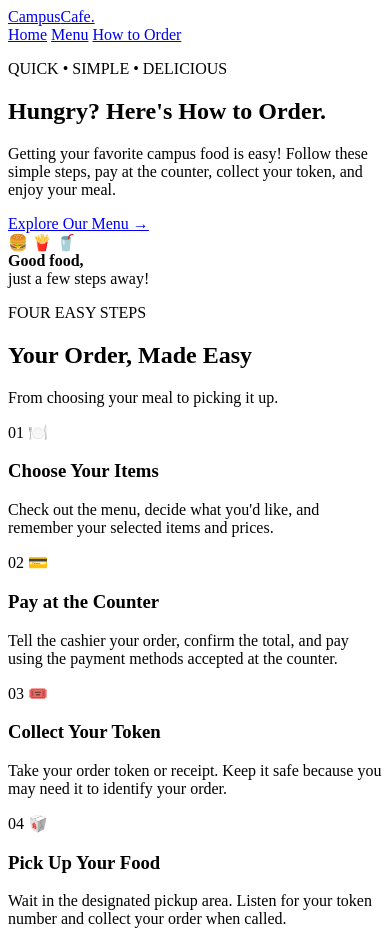
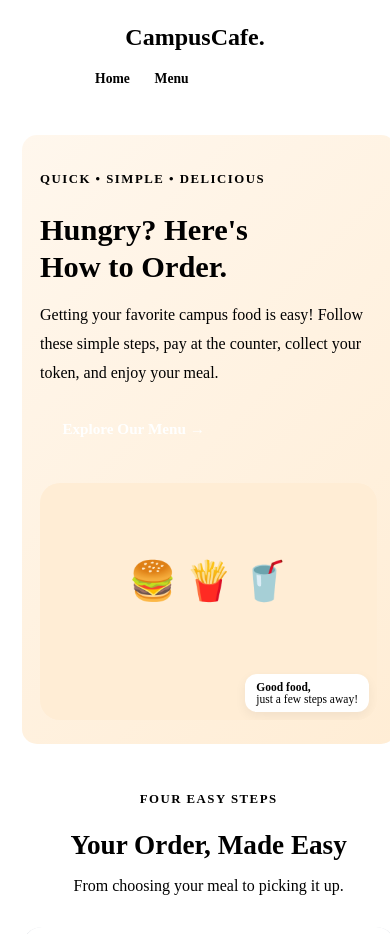
Before and after one commit to ahmedtahir0123/campus-cafeteria, a plain HTML site: page src/order.html in a window 390 px wide. Shown: the top 934 px of the page. Drawn offline with Linux system fonts and the light colour scheme.

Commit message:
made changes to order.html and added stylesheet code

```diff
--- a/src/order.html
+++ b/src/order.html
@@ -4,135 +4,168 @@
 <head>
     <meta charset="UTF-8">
     <meta name="viewport" content="width=device-width, initial-scale=1.0">
+    <meta name="description" content="Learn how to order food at Campus Cafe, from choosing your meal to collecting your order token.">
     <title>How to Order | Campus Cafe</title>
     <link rel="stylesheet" href="../styles/style.css">
 </head>
-<body>
 
+<body class="order-page">
+
+    <!-- Header and Navigation -->
     <header class="order-header">
-        <nav class="order-nav">
-            <a href="index.html" class="order-logo">Campus<span>Cafe.</span></a>
+        <nav class="order-nav" aria-label="Main navigation">
+            <a href="index.html" class="order-logo">
+                Campus<span>Cafe.</span>
+            </a>
 
             <div class="order-nav-links">
                 <a href="index.html">Home</a>
                 <a href="menu.html">Menu</a>
-                <a href="order.html" class="active">How to Order</a>
+                <a href="order.html" class="active" aria-current="page">
+                    How to Order
+                </a>
             </div>
         </nav>
     </header>
 
-    <main>
+    <main class="order-main">
+
+        <!-- Hero Section -->
         <section class="order-hero">
             <div class="order-hero-content">
                 <p class="order-label">QUICK • SIMPLE • DELICIOUS</p>
-                <h1>Hungry? Here's <span>How to Order.</span></h1>
-                <p>
+
+                <h1>
+                    Hungry? Here's
+                    <span>How to Order.</span>
+                </h1>
+
+                <p class="order-hero-description">
                     Getting your favorite campus food is easy!
                     Follow these simple steps, pay at the counter,
                     collect your token, and enjoy your meal.
                 </p>
-                <a href="menu.html" class="order-btn">Explore Our Menu &rarr;</a>
+
+                <a href="menu.html" class="order-btn">
+                    Explore Our Menu &rarr;
+                </a>
             </div>
 
-            <div class="order-hero-icon" aria-hidden="true">
-                <span>🍔</span>
-                <span>🍟</span>
-                <span>🥤</span>
+            <div class="order-hero-icon" aria-label="Burger, fries, and drink">
+                <span aria-hidden="true">🍔</span>
+                <span aria-hidden="true">🍟</span>
+                <span aria-hidden="true">🥤</span>
+
                 <div class="order-hero-note">
                     <strong>Good food,</strong>
-                    <br>just a few steps away!
+                    <br>
+                    just a few steps away!
                 </div>
             </div>
         </section>
 
-        <section class="order-steps section-container">
-            <div class="section-heading">
+        <!-- Ordering Steps -->
+        <section class="order-steps">
+            <div class="order-section-heading">
                 <p class="order-label">FOUR EASY STEPS</p>
                 <h2>Your Order, Made Easy</h2>
                 <p>From choosing your meal to picking it up.</p>
             </div>
 
             <div class="order-steps-grid">
+
                 <article class="order-step-card">
-                    <div class="step-top">
-                        <span class="step-number">01</span>
-                        <span class="step-icon">🍽️</span>
+                    <div class="order-step-top">
+                        <span class="order-step-number">01</span>
+                        <span class="order-step-icon" aria-hidden="true">🍽️</span>
                     </div>
+
                     <h3>Choose Your Items</h3>
                     <p>
-                        Check out the menu, decide what you'd like,
-                        and remember your selected items and prices.
+                        Check the menu, decide what you would like,
+                        and note your selected items and prices.
                     </p>
                 </article>
 
                 <article class="order-step-card">
-                    <div class="step-top">
-                        <span class="step-number">02</span>
-                        <span class="step-icon">💳</span>
+                    <div class="order-step-top">
+                        <span class="order-step-number">02</span>
+                        <span class="order-step-icon" aria-hidden="true">💳</span>
                     </div>
+
                     <h3>Pay at the Counter</h3>
                     <p>
                         Tell the cashier your order, confirm the total,
-                        and pay using the payment methods accepted at the counter.
+                        and pay using the accepted payment methods.
                     </p>
                 </article>
 
                 <article class="order-step-card">
-                    <div class="step-top">
-                        <span class="step-number">03</span>
-                        <span class="step-icon">🎟️</span>
+                    <div class="order-step-top">
+                        <span class="order-step-number">03</span>
+                        <span class="order-step-icon" aria-hidden="true">🎟️</span>
                     </div>
+
                     <h3>Collect Your Token</h3>
                     <p>
-                        Take your order token or receipt. Keep it safe
-                        because you may need it to identify your order.
+                        Collect your order token or receipt and keep it
+                        safe. You may need it to identify your order.
                     </p>
                 </article>
 
                 <article class="order-step-card">
-                    <div class="step-top">
-                        <span class="step-number">04</span>
-                        <span class="step-icon">🥡</span>
+                    <div class="order-step-top">
+                        <span class="order-step-number">04</span>
+                        <span class="order-step-icon" aria-hidden="true">🥡</span>
                     </div>
+
                     <h3>Pick Up Your Food</h3>
                     <p>
-                        Wait in the designated pickup area. Listen for
-                        your token number and collect your order when called.
+                        Wait in the pickup area and listen for your
+                        token number. Collect your order when called.
                     </p>
                 </article>
+
             </div>
         </section>
 
-        <section class="order-info-section">
-            <div class="section-container order-info-grid">
+        <!-- Peak Hours and Pickup Guidelines -->
+        <section class="order-guidelines">
+            <div class="order-guidelines-grid">
 
-                <article class="order-info-card peak-card">
-                    <div class="info-icon">⏰</div>
+                <article class="order-info-card">
+                    <div class="order-info-icon" aria-hidden="true">⏰</div>
+
                     <p class="order-label">PLAN AHEAD</p>
-                    <h2>A Little Tip About Peak Hours</h2>
+                    <h2>Busy During Peak Hours?</h2>
+
                     <p>
                         The cafeteria may get busy during lunch breaks
                         and between classes. Allow extra time for ordering
-                        and food preparation, especially during rush hours.
+                        and food preparation.
                     </p>
+
                     <ul>
                         <li>Decide what you want before reaching the counter.</li>
                         <li>Keep your payment ready.</li>
-                        <li>Wait patiently if there is a queue.</li>
+                        <li>Wait patiently in the queue.</li>
                     </ul>
                 </article>
 
-                <article class="order-info-card pickup-card">
-                    <div class="info-icon">📍</div>
+                <article class="order-info-card">
+                    <div class="order-info-icon" aria-hidden="true">📍</div>
+
                     <p class="order-label">PICKUP GUIDELINES</p>
                     <h2>Collect Your Order Smoothly</h2>
+
                     <p>
-                        Help everyone get their food quickly by following
-                        the cafeteria's pickup guidelines.
+                        Help everyone receive their food efficiently
+                        by following the cafeteria's pickup guidelines.
                     </p>
+
                     <ul>
                         <li>Keep your token or receipt with you.</li>
-                        <li>Wait in the marked pickup area.</li>
+                        <li>Wait in the designated pickup area.</li>
                         <li>Check your items before leaving.</li>
                         <li>Ask staff for help if your order is delayed.</li>
                     </ul>
@@ -141,16 +174,22 @@
             </div>
         </section>
 
-        <section class="order-bottom-cta">
-            <div class="order-bottom-content">
-                <span class="cta-emoji">😋</span>
-                <h2>Ready to Grab a Bite?</h2>
-                <p>Explore the menu and plan your next campus meal.</p>
-                <a href="menu.html" class="order-btn">View the Menu &rarr;</a>
-            </div>
+        <!-- Call to Action -->
+        <section class="order-cta">
+            <span class="order-cta-emoji" aria-hidden="true">😋</span>
+
+            <h2>Ready to Grab a Bite?</h2>
+
+            <p>Explore the menu and plan your next campus meal.</p>
+
+            <a href="menu.html" class="order-btn">
+                View the Menu &rarr;
+            </a>
         </section>
+
     </main>
 
+    <!-- Footer -->
     <footer class="order-footer">
         <p>&copy; 2026 Campus Cafe. Made for hungry students.</p>
     </footer>
--- a/styles/style.css
+++ b/styles/style.css
@@ -0,0 +1,436 @@
+
+/* ==========================================
+   HOW TO ORDER PAGE - MEMBER 3
+========================================== */
+
+/* Main page layout */
+.order-page {
+    min-height: 100vh;
+}
+
+.order-page .order-main {
+    display: block;
+    width: 100%;
+    max-width: 1100px;
+    margin: 2.5rem auto;
+    padding: 0 1.5rem;
+}
+
+/* Header and navigation */
+.order-page .order-header {
+    padding: 1.25rem 1rem;
+}
+
+.order-page .order-nav {
+    max-width: 1100px;
+    margin: 0 auto;
+    display: flex;
+    align-items: center;
+    justify-content: space-between;
+    gap: 1.5rem;
+}
+
+.order-page .order-logo {
+    color: var(--text-primary);
+    text-decoration: none;
+    font-size: 1.7rem;
+    font-weight: 700;
+    white-space: nowrap;
+}
+
+.order-page .order-logo span {
+    color: var(--accent);
+    -webkit-text-fill-color: var(--accent);
+}
+
+.order-page .order-nav-links {
+    display: flex;
+    align-items: center;
+    justify-content: center;
+    gap: 0.5rem;
+}
+
+.order-page .order-nav-links a {
+    color: var(--text-secondary);
+    text-decoration: none;
+    font-size: 0.95rem;
+    font-weight: 600;
+    padding: 0.55rem 1rem;
+    border-radius: 20px;
+    transition: background-color 0.25s ease, color 0.25s ease;
+}
+
+.order-page .order-nav-links a:hover,
+.order-page .order-nav-links a.active {
+    color: #ffffff;
+    background-color: var(--accent);
+}
+
+/* Hero section */
+.order-page .order-hero {
+    display: grid;
+    grid-template-columns: 1.15fr 0.85fr;
+    align-items: center;
+    gap: 2rem;
+    padding: 3rem;
+    margin-bottom: 4rem;
+    background: linear-gradient(135deg, #fff7ed, #ffedd5);
+    border-top: 5px solid var(--accent);
+    border-radius: 20px;
+}
+
+.order-page .order-hero-content {
+    min-width: 0;
+}
+
+.order-page .order-label {
+    color: var(--accent);
+    font-size: 0.8rem;
+    font-weight: 700;
+    letter-spacing: 1.5px;
+    margin-bottom: 0.75rem;
+}
+
+.order-page .order-hero h1 {
+    color: var(--text-primary);
+    font-size: clamp(2rem, 4vw, 3.2rem);
+    line-height: 1.2;
+    margin-bottom: 1rem;
+}
+
+.order-page .order-hero h1 span {
+    display: block;
+    color: var(--accent);
+    -webkit-text-fill-color: var(--accent);
+}
+
+.order-page .order-hero-description {
+    color: var(--text-secondary);
+    font-size: 1rem;
+    line-height: 1.8;
+    margin-bottom: 1.25rem;
+}
+
+.order-page .order-btn {
+    display: inline-block;
+    padding: 0.8rem 1.4rem;
+    background-color: var(--accent);
+    color: #ffffff;
+    text-decoration: none;
+    font-size: 0.95rem;
+    font-weight: 600;
+    border-radius: 25px;
+    transition: background-color 0.25s ease, transform 0.25s ease;
+}
+
+.order-page .order-btn:hover {
+    background-color: var(--accent-hover);
+    transform: translateY(-3px);
+}
+
+/* Hero illustrations */
+.order-page .order-hero-icon {
+    position: relative;
+    min-width: 0;
+    min-height: 270px;
+    display: flex;
+    align-items: center;
+    justify-content: center;
+    flex-wrap: wrap;
+    gap: 0.75rem;
+    padding: 1.5rem 1rem 4rem;
+    background-color: #ffedd5;
+    border-radius: 20px;
+    overflow: hidden;
+}
+
+.order-page .order-hero-icon > span {
+    font-size: clamp(2.5rem, 5vw, 4rem);
+}
+
+.order-page .order-hero-note {
+    position: absolute;
+    right: 12px;
+    bottom: 12px;
+    padding: 0.65rem 1rem;
+    color: var(--text-primary);
+    background-color: #ffffff;
+    border-radius: 12px;
+    box-shadow: 0 4px 12px rgba(0, 0, 0, 0.06);
+    font-size: 0.8rem;
+}
+
+/* Ordering steps section */
+.order-page .order-steps {
+    margin-bottom: 4rem;
+}
+
+.order-page .order-section-heading {
+    text-align: center;
+    margin-bottom: 2rem;
+}
+
+.order-page .order-section-heading h2 {
+    color: var(--text-primary);
+    font-size: clamp(1.7rem, 3vw, 2.2rem);
+    margin-bottom: 0.5rem;
+}
+
+.order-page .order-section-heading > p:last-child {
+    color: var(--text-secondary);
+}
+
+.order-page .order-steps-grid {
+    display: grid;
+    grid-template-columns: repeat(2, minmax(0, 1fr));
+    gap: 1.5rem;
+}
+
+.order-page .order-step-card {
+    min-width: 0;
+    padding: 1.75rem;
+    background-color: var(--bg-card);
+    border: 1px solid #e5e7eb;
+    border-top: 5px solid var(--accent);
+    border-radius: 20px;
+    box-shadow: 0 10px 15px -3px rgba(0, 0, 0, 0.05);
+    transition: transform 0.25s ease, box-shadow 0.25s ease;
+}
+
+.order-page .order-step-card:hover {
+    transform: translateY(-5px);
+    box-shadow: 0 15px 25px rgba(0, 0, 0, 0.08);
+}
+
+.order-page .order-step-top {
+    display: flex;
+    align-items: center;
+    justify-content: space-between;
+    gap: 1rem;
+    margin-bottom: 1.25rem;
+}
+
+.order-page .order-step-number {
+    color: var(--accent);
+    font-size: 1.15rem;
+    font-weight: 700;
+}
+
+.order-page .order-step-icon {
+    display: inline-flex;
+    align-items: center;
+    justify-content: center;
+    width: 52px;
+    height: 52px;
+    flex-shrink: 0;
+    background-color: #fff0e6;
+    border-radius: 15px;
+    font-size: 1.7rem;
+}
+
+.order-page .order-step-card h3 {
+    color: var(--text-primary);
+    font-size: 1.2rem;
+    margin-bottom: 0.65rem;
+}
+
+.order-page .order-step-card p {
+    color: var(--text-secondary);
+    font-size: 0.95rem;
+    line-height: 1.8;
+}
+
+/* Guidelines section */
+.order-page .order-guidelines {
+    margin-bottom: 4rem;
+    padding: 2rem;
+    background-color: #fff7ed;
+    border-radius: 20px;
+}
+
+.order-page .order-guidelines-grid {
+    display: grid;
+    grid-template-columns: repeat(2, minmax(0, 1fr));
+    gap: 1.5rem;
+}
+
+.order-page .order-info-card {
+    min-width: 0;
+    padding: 1.75rem;
+    background-color: var(--bg-card);
+    border: 1px solid #f3e5d8;
+    border-top: 5px solid var(--accent);
+    border-radius: 18px;
+    box-shadow: 0 8px 18px rgba(0, 0, 0, 0.04);
+}
+
+.order-page .order-info-icon {
+    margin-bottom: 1rem;
+    font-size: 2rem;
+}
+
+.order-page .order-info-card h2 {
+    color: var(--text-primary);
+    font-size: 1.35rem;
+    line-height: 1.4;
+    margin-bottom: 0.85rem;
+}
+
+.order-page .order-info-card > p:not(.order-label) {
+    color: var(--text-secondary);
+    font-size: 0.95rem;
+    line-height: 1.8;
+}
+
+.order-page .order-info-card ul {
+    padding-left: 1.25rem;
+    margin-top: 1rem;
+}
+
+.order-page .order-info-card li {
+    color: var(--text-secondary);
+    padding: 0.35rem 0;
+    line-height: 1.65;
+}
+
+/* Bottom call to action */
+.order-page .order-cta {
+    padding: 3rem 1.5rem;
+    margin-bottom: 2rem;
+    text-align: center;
+    background: linear-gradient(135deg, #fff0e6, #ffedd5);
+    border-top: 5px solid var(--accent);
+    border-radius: 20px;
+}
+
+.order-page .order-cta-emoji {
+    display: block;
+    margin-bottom: 0.75rem;
+    font-size: 2.5rem;
+}
+
+.order-page .order-cta h2 {
+    color: var(--text-primary);
+    font-size: clamp(1.6rem, 3vw, 2rem);
+    margin-bottom: 0.75rem;
+}
+
+.order-page .order-cta p {
+    color: var(--text-secondary);
+    margin-bottom: 1.25rem;
+}
+
+/* Footer */
+.order-page .order-footer {
+    padding: 1.5rem 1rem;
+    color: var(--text-secondary);
+    background-color: var(--bg-card);
+    text-align: center;
+    font-size: 0.9rem;
+    box-shadow: 0 -3px 10px rgba(0, 0, 0, 0.03);
+}
+
+.order-page .order-footer p {
+    margin: 0;
+}
+
+/* Tablet responsiveness */
+@media (max-width: 768px) {
+    .order-page .order-main {
+        margin: 1.5rem auto;
+        padding: 0 1rem;
+    }
+
+    .order-page .order-nav {
+        flex-direction: column;
+        gap: 0.75rem;
+    }
+
+    .order-page .order-nav-links {
+        flex-wrap: wrap;
+        gap: 0.25rem;
+    }
+
+    .order-page .order-hero {
+        grid-template-columns: 1fr;
+        padding: 2rem;
+        margin-bottom: 3rem;
+    }
+
+    .order-page .order-hero-icon {
+        min-height: 200px;
+    }
+
+    .order-page .order-steps-grid,
+    .order-page .order-guidelines-grid {
+        grid-template-columns: repeat(2, minmax(0, 1fr));
+    }
+
+    .order-page .order-guidelines {
+        padding: 1.25rem;
+    }
+}
+
+/* Mobile responsiveness */
+@media (max-width: 480px) {
+    .order-page .order-main {
+        padding: 0 0.85rem;
+    }
+
+    .order-page .order-header {
+        padding: 1rem 0.5rem;
+    }
+
+    .order-page .order-logo {
+        font-size: 1.5rem;
+    }
+
+    .order-page .order-nav-links a {
+        padding: 0.5rem 0.65rem;
+        font-size: 0.85rem;
+    }
+
+    .order-page .order-hero {
+        padding: 1.5rem 1.15rem;
+        border-radius: 15px;
+    }
+
+    .order-page .order-hero h1 {
+        font-size: 1.9rem;
+    }
+
+    .order-page .order-hero-icon {
+        min-height: 165px;
+        gap: 0.5rem;
+        padding: 1rem 0.5rem 3.5rem;
+    }
+
+    .order-page .order-hero-icon > span {
+        font-size: 2.4rem;
+    }
+
+    .order-page .order-hero-note {
+        right: 8px;
+        bottom: 8px;
+        padding: 0.45rem 0.7rem;
+        font-size: 0.72rem;
+    }
+
+    .order-page .order-steps-grid,
+    .order-page .order-guidelines-grid {
+        grid-template-columns: 1fr;
+    }
+
+    .order-page .order-step-card,
+    .order-page .order-info-card {
+        padding: 1.25rem;
+    }
+
+    .order-page .order-guidelines {
+        padding: 1rem;
+    }
+
+    .order-page .order-cta {
+        padding: 2.25rem 1rem;
+    }
+}
```
